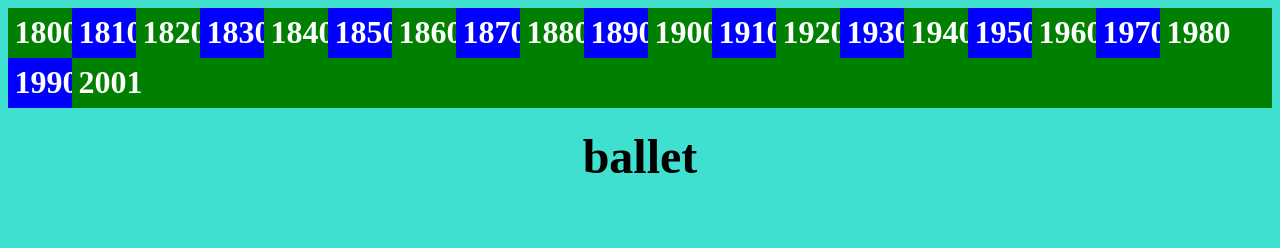
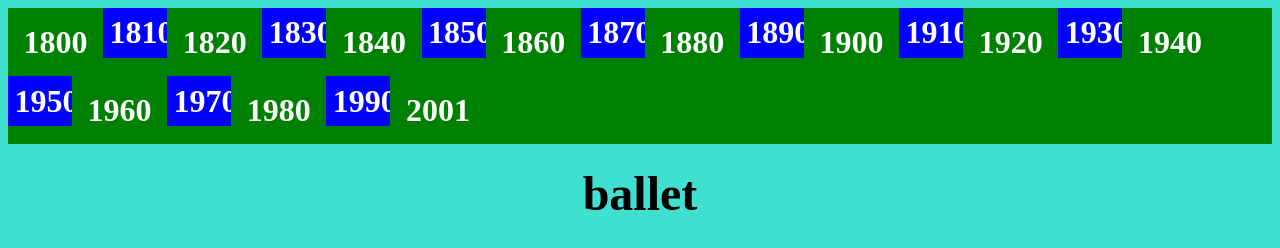
Before and after one commit to Chey-S/Ballet-1, a plain HTML site: page index.html in a window 1280 px wide. Drawn offline with Linux system fonts and the light colour scheme.

Commit message:
Update google.css

```diff
--- a/google.css
+++ b/google.css
@@ -30,7 +30,7 @@ li a {
     display: block;
     color: white;
     text-align: center;
-    padding: 10%;
+    padding: 15.6px;
     text-decoration: none;
 }
 
```
